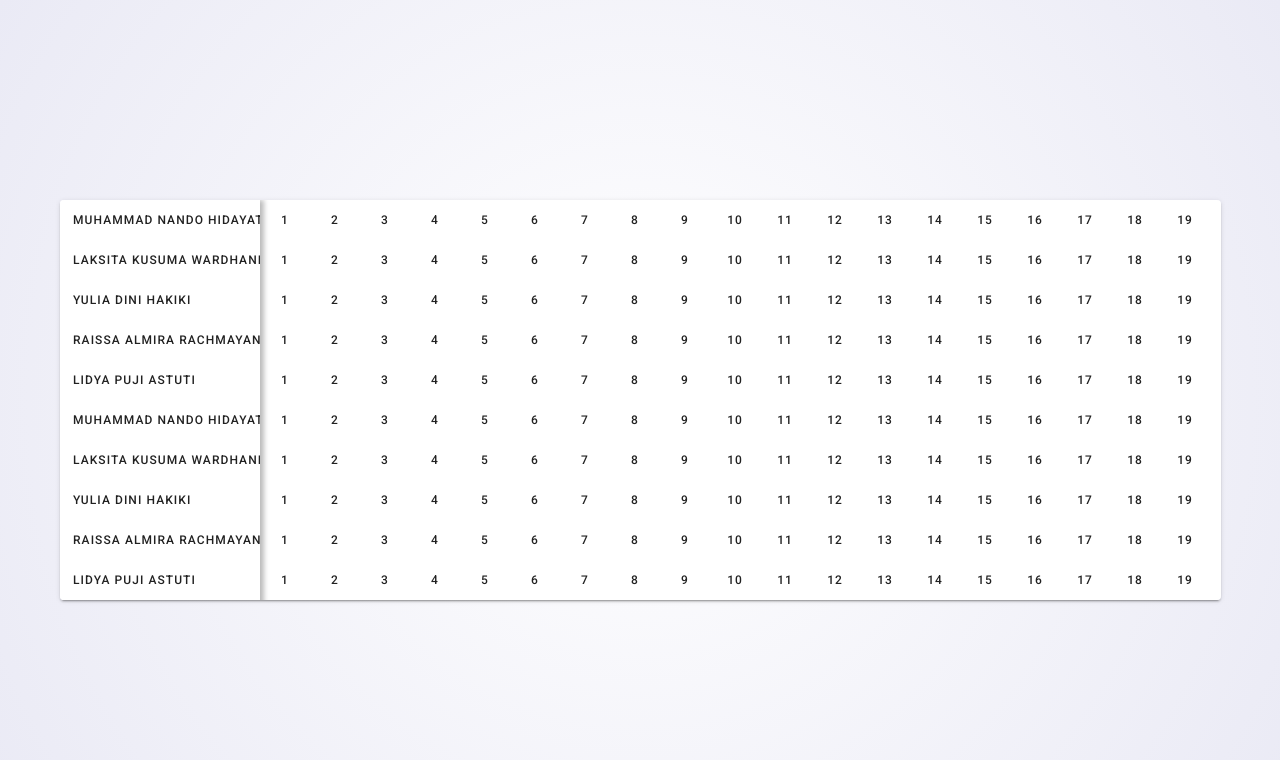
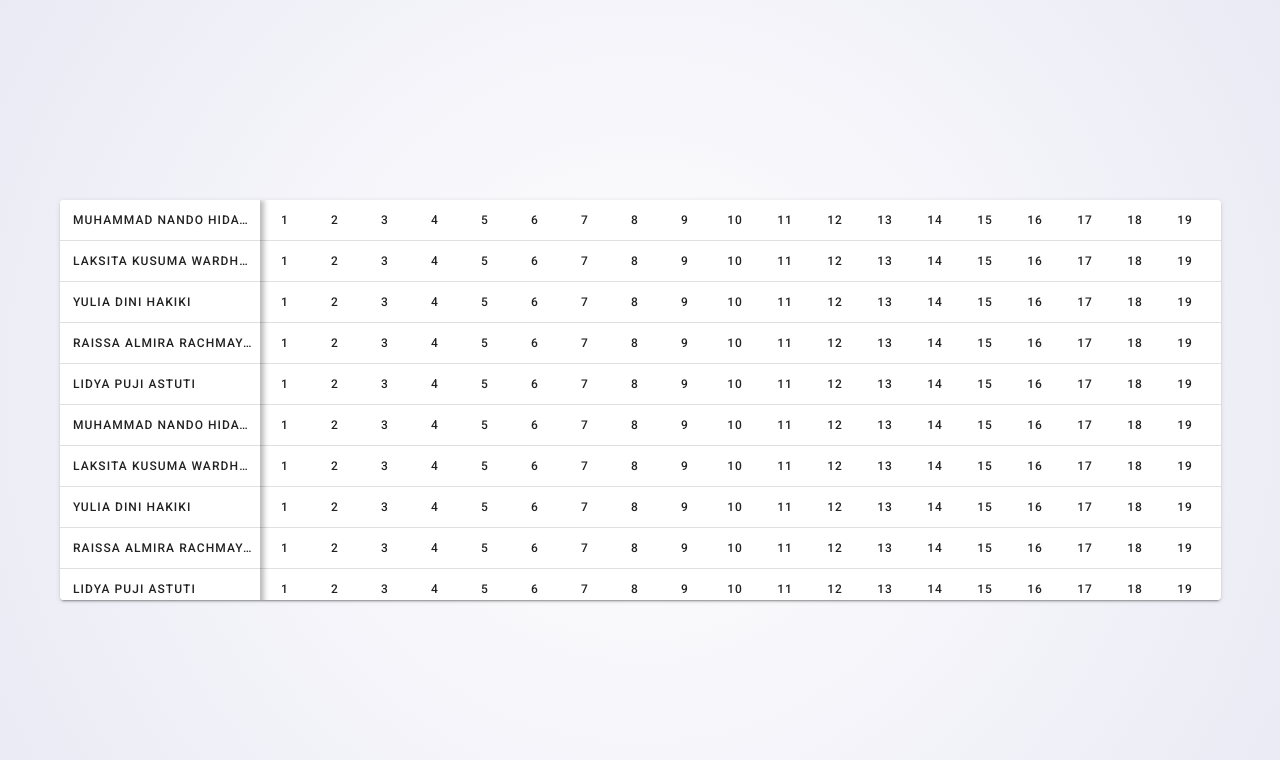
Before and after one commit to nandohidayat/ranged-select-vue, a Nuxt app: page / in a window 1280 px wide. Shown: the top 760 px of the page. Built offline with nearby package versions, Linux system fonts and the light colour scheme.

Commit message:
text truncate fix

```diff
--- a/pages/index.vue
+++ b/pages/index.vue
@@ -23,11 +23,14 @@
           small
           tile
           color="white"
-          class="text-truncate d-block justify-start"
-          @click="name(i)"
+          class="justify-start"
+          @click="nameClick(i)"
         >
-          {{ schedule[i].name }}
+          <span class="d-inline-block text-truncate" style="max-width: 180px;">
+            {{ schedule[i].name }}
+          </span>
         </v-btn>
+        <v-divider></v-divider>
       </div>
     </div>
     <div class="d-inline-block">
@@ -45,6 +48,7 @@
             >{{ schedule[i][h] }}</v-btn
           >
         </span>
+        <v-divider></v-divider>
       </div>
     </div>
   </v-card>
@@ -941,6 +945,7 @@ export default {
       } else if (this.day[0] > day) {
         this.day.unshift(day)
       } else {
+        this.staff = undefined
         this.day = []
       }
     },
@@ -953,7 +958,7 @@ export default {
       }
       return false
     },
-    name(staff) {
+    nameClick(staff) {
       if (this.staff !== undefined && this.staff === staff) {
         this.day = []
         this.staff = undefined
```
